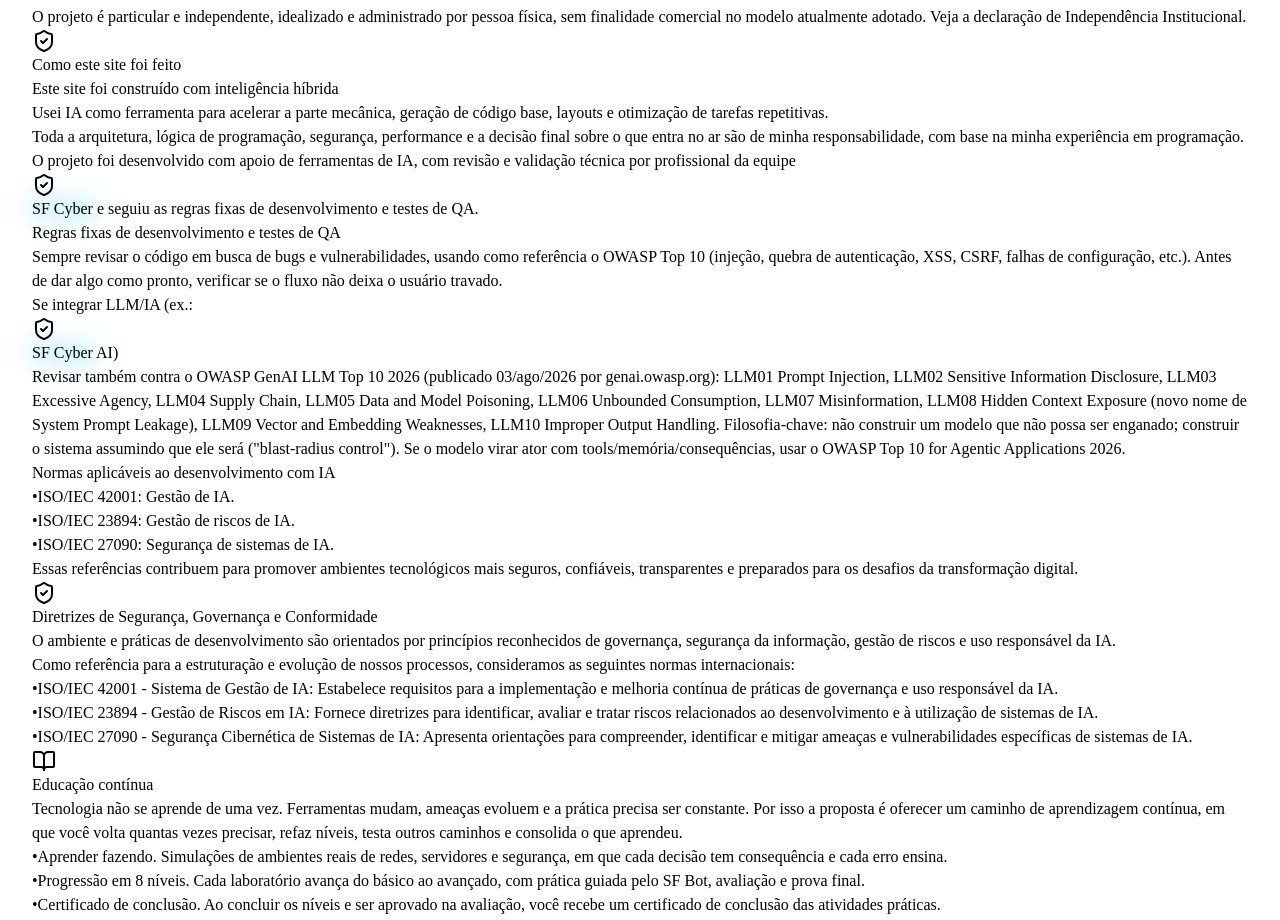
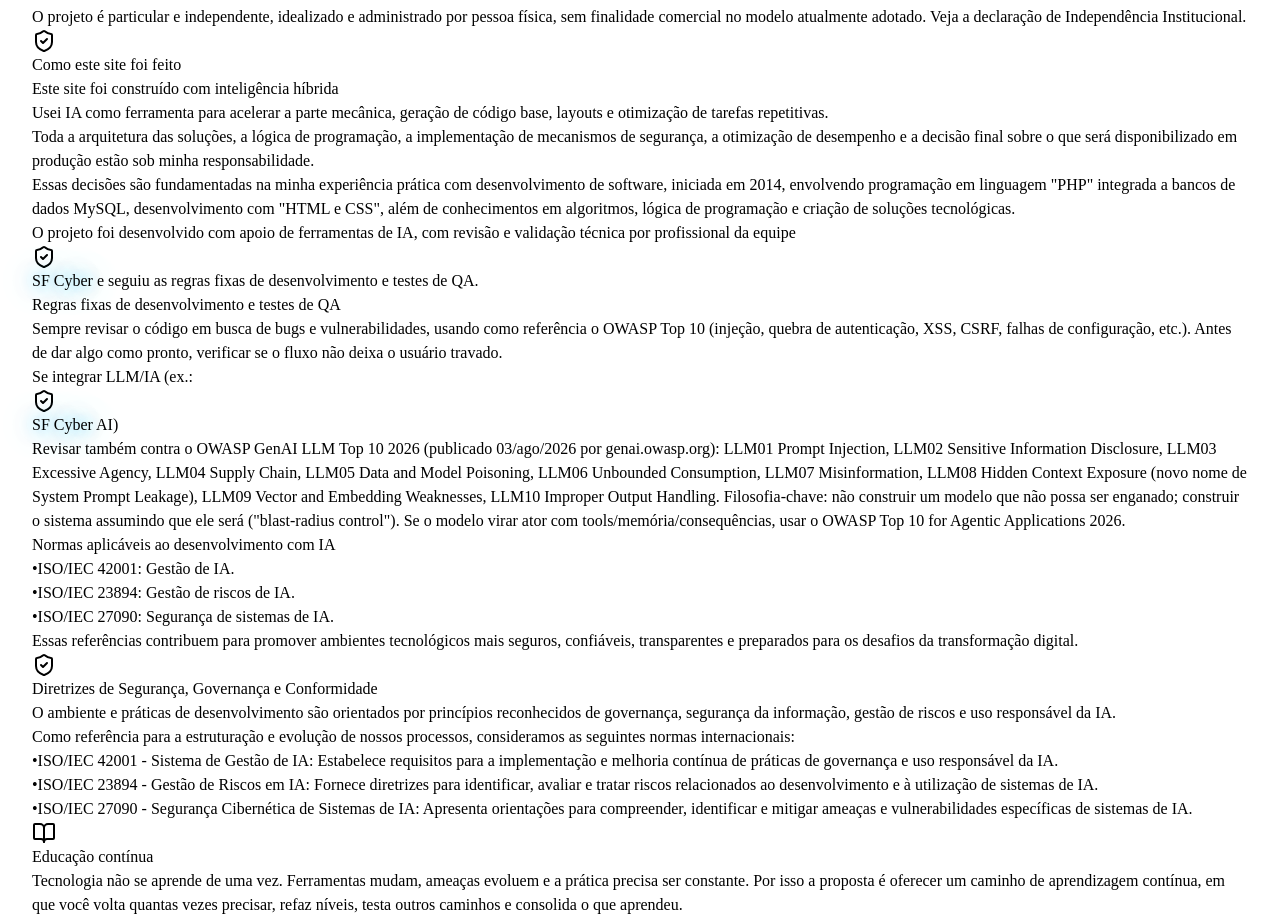
Before and after one commit to sandronsk1977-creator/sf-cyber, a React (Vite) app in the folder client/: page /sobre in a window 1280 px wide. Shown: the part 1267-2187 px from the top of the page. Built offline with nearby package versions, Linux system fonts and the light colour scheme.

Commit message:
Atualiza texto de responsabilidade no sobre

```diff
--- a/client/src/pages/Sobre.tsx
+++ b/client/src/pages/Sobre.tsx
@@ -253,10 +253,16 @@ export default function Sobre() {
                   Usei IA como ferramenta para acelerar a parte mecânica,
                   geração de código base, layouts e otimização de tarefas repetitivas.
                 </p>
-                <p className="text-slate-400 text-sm leading-relaxed mb-3">
-                  Toda a arquitetura, lógica de programação, segurança, performance e a decisão final
-                  sobre o que entra no ar são de minha responsabilidade, com base na minha experiência
-                  em programação.
+                <p className="text-slate-400 text-sm leading-relaxed">
+                  Toda a arquitetura das soluções, a lógica de programação, a implementação de
+                  mecanismos de segurança, a otimização de desempenho e a decisão final sobre o que
+                  será disponibilizado em produção estão sob minha responsabilidade.
+                </p>
+                <p className="mt-3 text-slate-400 text-sm leading-relaxed">
+                  Essas decisões são fundamentadas na minha experiência prática com desenvolvimento de
+                  software, iniciada em 2014, envolvendo programação em linguagem "PHP" integrada a
+                  bancos de dados MySQL, desenvolvimento com "HTML e CSS", além de conhecimentos em
+                  algoritmos, lógica de programação e criação de soluções tecnológicas.
                 </p>
               </div>
               <p className="mt-5 text-slate-400 text-sm leading-relaxed">
```
